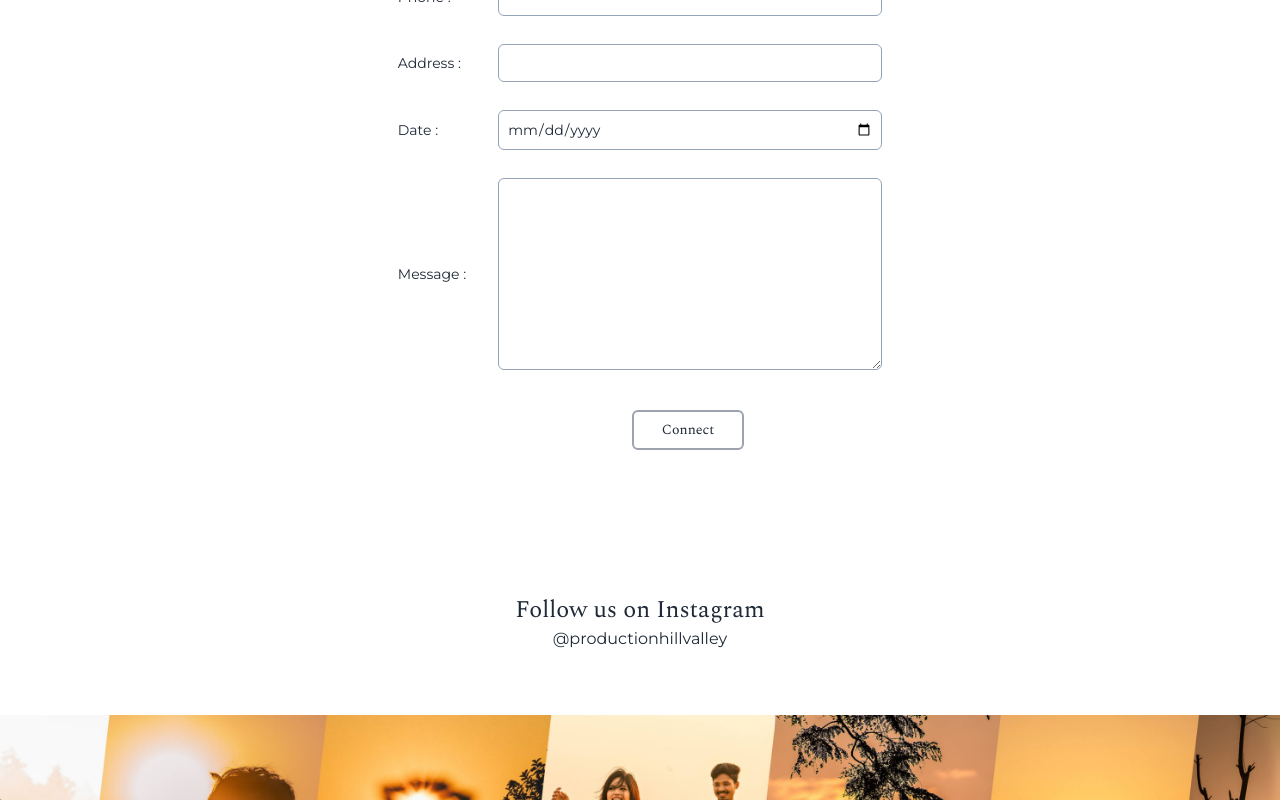
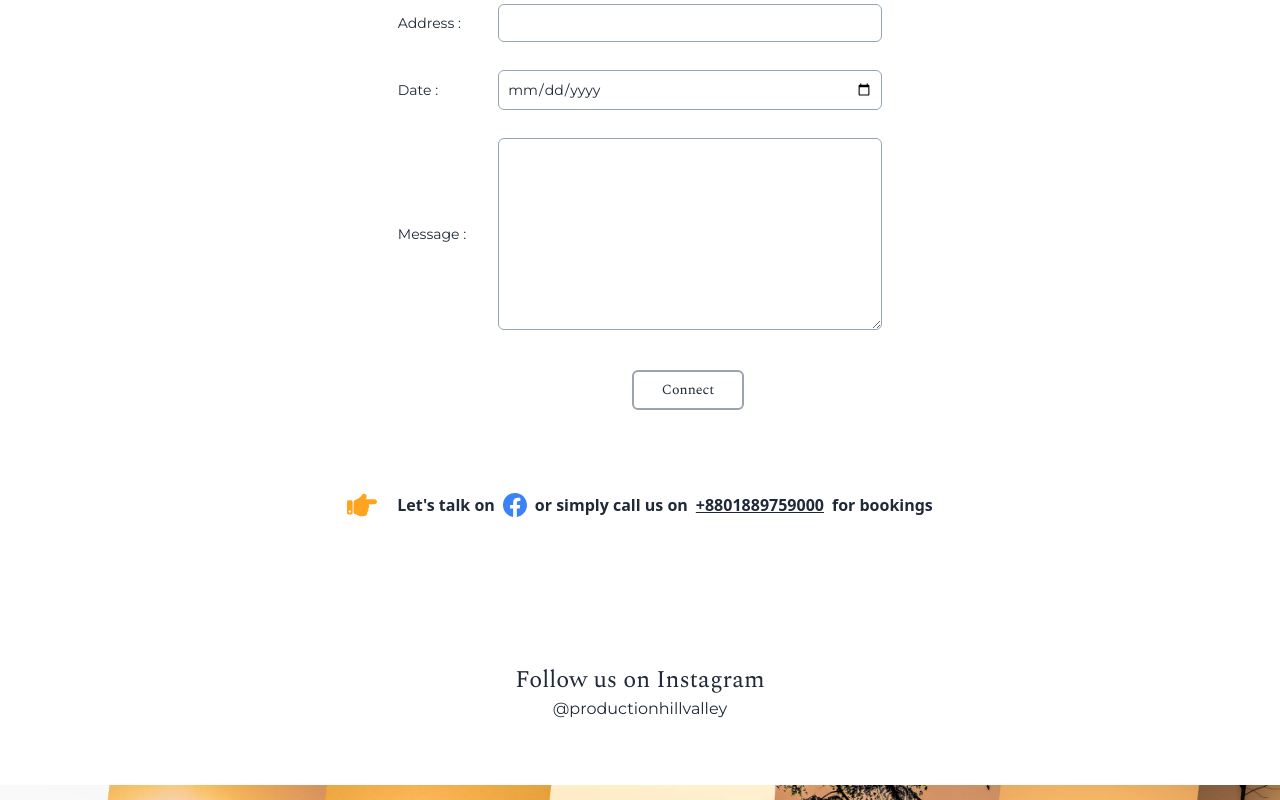
Before and after one commit to Alapottra-troj1n/hill-valley-production, a Next.js app: page /contact in a window 1280 px wide. Shown: the part 1018-1818 px from the top of the page. Built offline with nearby package versions, Linux system fonts and the light colour scheme; no server answers; a web font is replaced by a local one.

Commit message:
added more info on contact us

```diff
--- a/components/AdminDashboard/ManagePost.jsx
+++ b/components/AdminDashboard/ManagePost.jsx
@@ -50,7 +50,7 @@ const ManagePost = ({posts,setAdminOption,setPosts}) => {
                         </thead>
                         <tbody>
 
-                        {posts.map((post,index) => (
+                        {posts?.map((post,index) => (
                                 <tr key={post._id}>
                                 <th>{index + 1}</th>
                                 <td>{post.title}</td>
--- a/components/AdminDashboard/Responses.jsx
+++ b/components/AdminDashboard/Responses.jsx
@@ -58,7 +58,7 @@ const Responses = ({ response, setResponse }) => {
                             </tr>
                         </thead>
                         <tbody>
-                            {response.map(res => (
+                            {response?.map(res => (
                                 <tr key={res._id} >
                                     <th>{res.name}</th>
                                     <td>{res.email}</td>
--- a/components/ContactForm.jsx
+++ b/components/ContactForm.jsx
@@ -1,19 +1,20 @@
 import React, { useState } from 'react';
 import { toast } from 'react-toastify';
-
+import { BsFacebook, BsFillTelephoneForwardFill } from 'react-icons/bs';
+import { FaHandPointRight } from 'react-icons/fa';
 const ContactForm = () => {
 
     const [clientMsg, setClientMsg] = useState('');
 
-    const handleSubmit = async(e) => {
+    const handleSubmit = async (e) => {
         e.preventDefault();
 
         const response = {
-                name : e.target.clientName.value,
-                email : e.target.clientEmail.value,
+            name: e.target.clientName.value,
+            email: e.target.clientEmail.value,
             phone: e.target.clientPhone.value,
             address: e.target.clientAddress.value,
-                date : e.target.clientDate.value,
+            date: e.target.clientDate.value,
             message: clientMsg
 
 
@@ -31,7 +32,7 @@ const ContactForm = () => {
         const res = await fetch('https://www.hillvalleyproduction.com/api/addresponse', settings);
         const data = await res.json();
 
-            if(data.success) {
+        if (data.success) {
             toast.success("Thank you for connecting. We'll contact you within few hours");
             e.target.reset();
 
@@ -53,10 +54,20 @@ const ContactForm = () => {
 
     return (
 
-        <div className='pb-20 pt-10 bg-white ' >
+        <div className='pb-20 pt-10 bg-white container mx-auto' >
+
+
+
+
+
             <h2 className='font-display text-3xl lg:text-4xl text-center' >Contact us</h2>
 
-            <div className='flex justify-center mt-20 w-full' >
+
+
+            <div className='flex justify-center mt-10 w-full' >
+
+
+
                 <form onSubmit={handleSubmit} className='font-type mt-2 flex flex-col gap-7 text-sm w-full lg:w-auto px-10 lg:px-0' >
 
                     <div className='flex flex-col xl:flex-row xl:items-center items-start xl:justify-between' >
@@ -90,11 +101,26 @@ const ContactForm = () => {
 
                     </div>
 
+
+
                     <div className='flex justify-center mt-3 lg:ml-24'><button type='submit' className='bg-transparent px-7 py-2 rounded-md  font-display text-md flex items-center gap-2  border-2 border-gray-400 hover:bg-main hover:border-main  hover:text-white transition-all' >Connect </button></div>
 
                 </form>
+
+
             </div>
 
+            <div className='flex justify-center items-center gap-4 mt-20' >
+
+                <div className='flex justify-center items-center gap-2' >
+                    <FaHandPointRight className='text-3xl text-main mr-3' />
+                    <h2 className='font-semibold' >Let's talk on </h2> <a href='https://www.facebook.com/hvpweddings' target='_blank' rel="noreferrer"><BsFacebook className='text-2xl text-blue-500 hover:text-blue-700 transition-all' /></a>  <h2 className='font-semibold' >or simply call us on </h2> <a className='font-semibold underline' href="tel:+8801889759000">+8801889759000</a> <h2 className='font-semibold' >for bookings</h2>
+                </div>
+
+
+
+
+            </div>
 
 
         </div>
```
Lines whose indentation alone changed are shown as unchanged.
